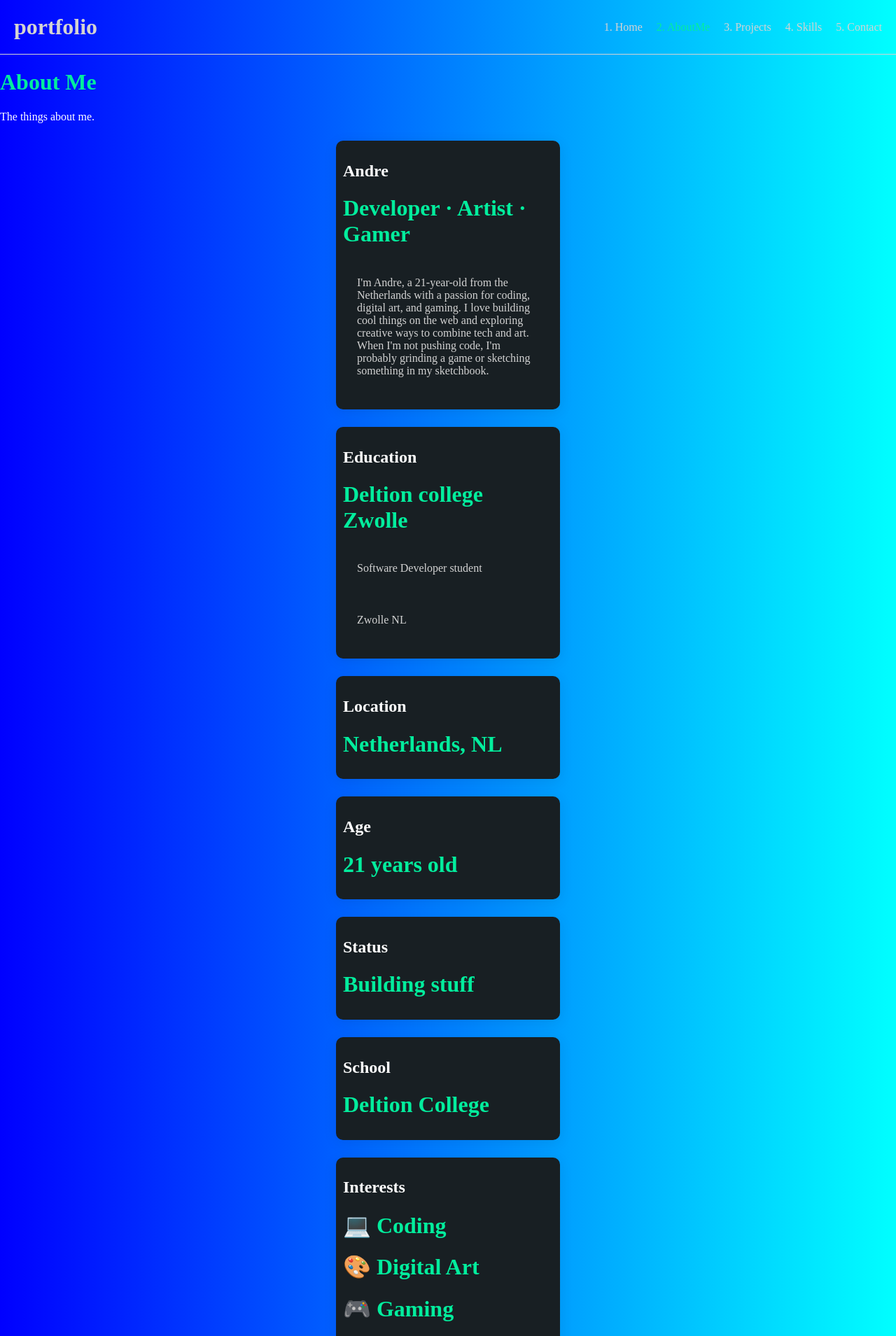
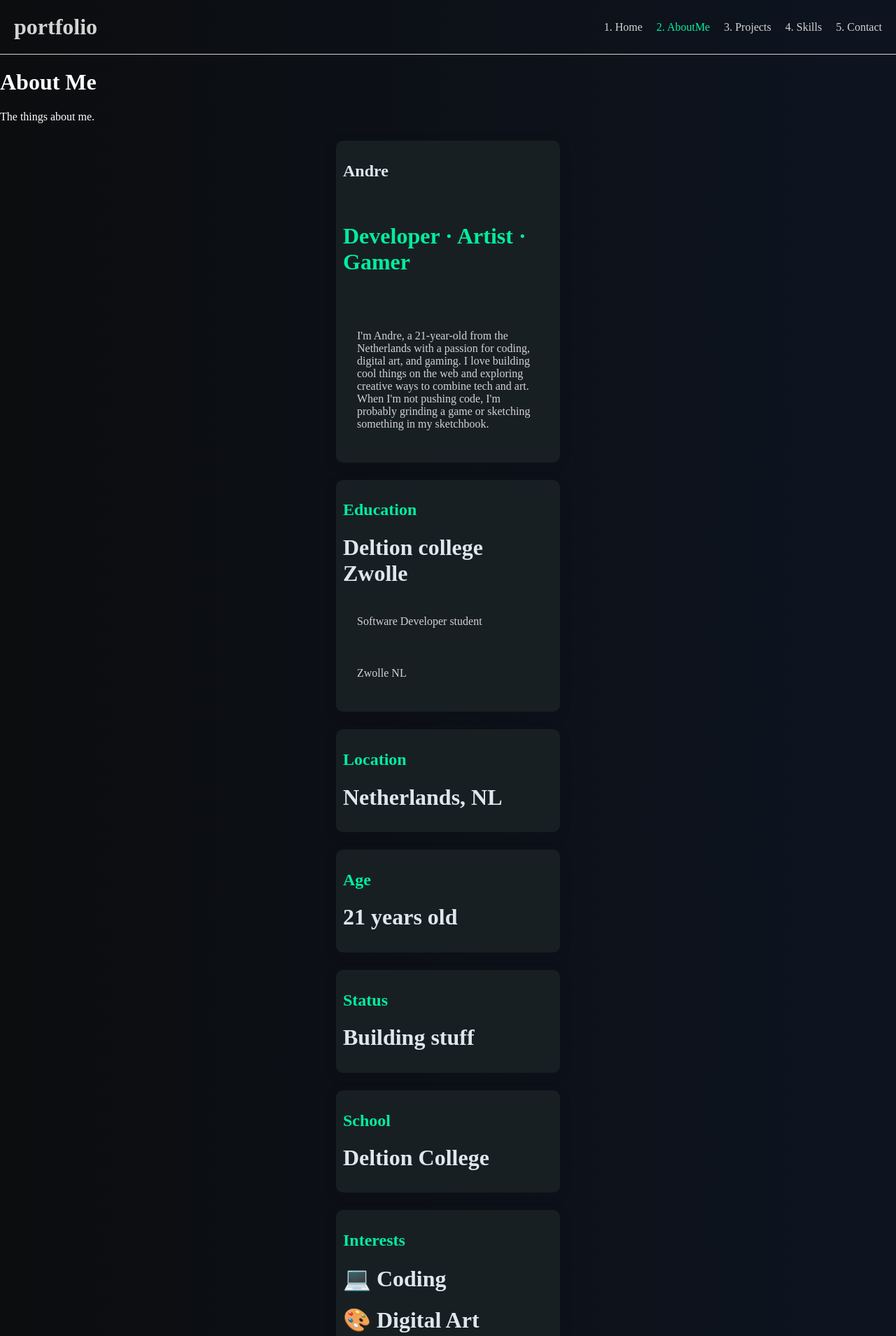
Before and after one commit to itzmitto/portfolioproject, a React (Vite) app: page /AboutMe in a window 1280 px wide. Shown: the top 1909 px of the page at 70% size. Built offline with nearby package versions, Linux system fonts and the light colour scheme.

Commit message:
card changes

```diff
--- a/src/index.css
+++ b/src/index.css
@@ -4,7 +4,7 @@ body {
   min-height: 200vh;
   /* background-image: url(assets/wallpaper.jpg); */
   background: linear-gradient(to right,
-      #0000ff,
-      #00ffff);
+      #0c0d0f,
+      #0d1420);
 
 }
--- a/src/pages/AboutMe.css
+++ b/src/pages/AboutMe.css
@@ -1,10 +1,98 @@
-h1{
+/* h1{
     color: #03ed9d;
 }
 
 h2 {
     color: white;
+}   */
+
+.card-text {
+    padding: 20px;
+    color: lightgrey;
 }
+
+.card-content1{
+  display: flex;
+  flex-direction: column;
+  gap: 20px;
+}
+
+.card-content1 h1{
+    color: #03ed9d;
+}
+.card-content1 h2{
+    color: #dee8ec;
+}
+
+.card-content2 h1{
+    color: #dee8ec;
+}
+.card-content2 h2{
+    color: #03ed9d;
+}
+
+
+.card-content3 h1{
+    color: #dee8ec;
+}
+.card-content3 h2{
+    color: #03ed9d;
+}
+
+
+.card-content4 h1{
+    color: #dee8ec;
+}
+.card-content4 h2{
+    color: #03ed9d;
+}
+
+
+.card-content5 h1{
+    color: #dee8ec;
+}
+.card-content5 h2{
+    color: #03ed9d;
+}
+
+
+.card-content6 h1{
+    color: #dee8ec;
+}
+.card-content6 h2{
+    color: #03ed9d;
+}
+
+
+.card-content7 h1{
+    color: #dee8ec;
+}
+.card-content7 h2{
+    color: #03ed9d;
+}
+
+
+.card-content8 h1{
+    color: #dee8ec;
+}
+.card-content8 h2{
+    color: #03ed9d;
+}
+
+
+
+
+
+
+
+
+
+
+
+
+
+
+
 
 
 
@@ -24,8 +112,3 @@ h2 {
   margin: 25px auto;
   padding: 10px;
 }
-
-.card-text {
-    padding: 20px;
-    color: lightgrey;
-}
--- a/src/pages/AboutMe.tsx
+++ b/src/pages/AboutMe.tsx
@@ -6,10 +6,9 @@ function AboutMe() {
             <h1>About Me</h1>
             <p>The things about me.</p>
 
-
             <div className="card">
 
-                <div className="card-content">
+                <div className="card-content1">
                     <h2>Andre</h2>
                     <h1>Developer · Artist · Gamer</h1>
                     <p className="card-text">I'm Andre, a 21-year-old from the Netherlands with a passion for coding, digital art, and gaming.
@@ -22,7 +21,7 @@ function AboutMe() {
 
             <div className="card">
 
-                <div className="card-content">
+                <div className="card-content2">
                 <h2>Education</h2>
                     <h1>Deltion college Zwolle</h1>
                     <p className="card-text">Software Developer student
@@ -36,7 +35,7 @@ function AboutMe() {
 
             <div className="card">
 
-                <div className="card-content">
+                <div className="card-content3">
                 <h2>Location</h2>
                     <h1>Netherlands, NL</h1>
 
@@ -46,7 +45,7 @@ function AboutMe() {
 
             <div className="card">
 
-                <div className="card-content">
+                <div className="card-content4">
                 <h2>Age</h2>
                     <h1>21 years old</h1>
 
@@ -56,7 +55,7 @@ function AboutMe() {
 
              <div className="card">
 
-                <div className="card-content">
+                <div className="card-content5">
                 <h2>Status</h2>
                     <h1>Building stuff</h1>
 
@@ -66,7 +65,7 @@ function AboutMe() {
 
             <div className="card">
 
-                <div className="card-content">
+                <div className="card-content6">
                 <h2>School</h2>
                     <h1>Deltion College</h1>
 
@@ -76,7 +75,7 @@ function AboutMe() {
 
             <div className="card">
 
-                <div className="card-content">
+                <div className="card-content7">
                 <h2>Interests</h2>
                     <h1>💻 Coding</h1>
                     <h1>🎨 Digital Art</h1>
@@ -91,7 +90,7 @@ function AboutMe() {
 
             <div className="card">
 
-                <div className="card-content">
+                <div className="card-content8">
                 <h2>Currently playing</h2>
                     <h1>Rainbow Six Siege</h1>
                     <h1>Elden Ring</h1>
```
